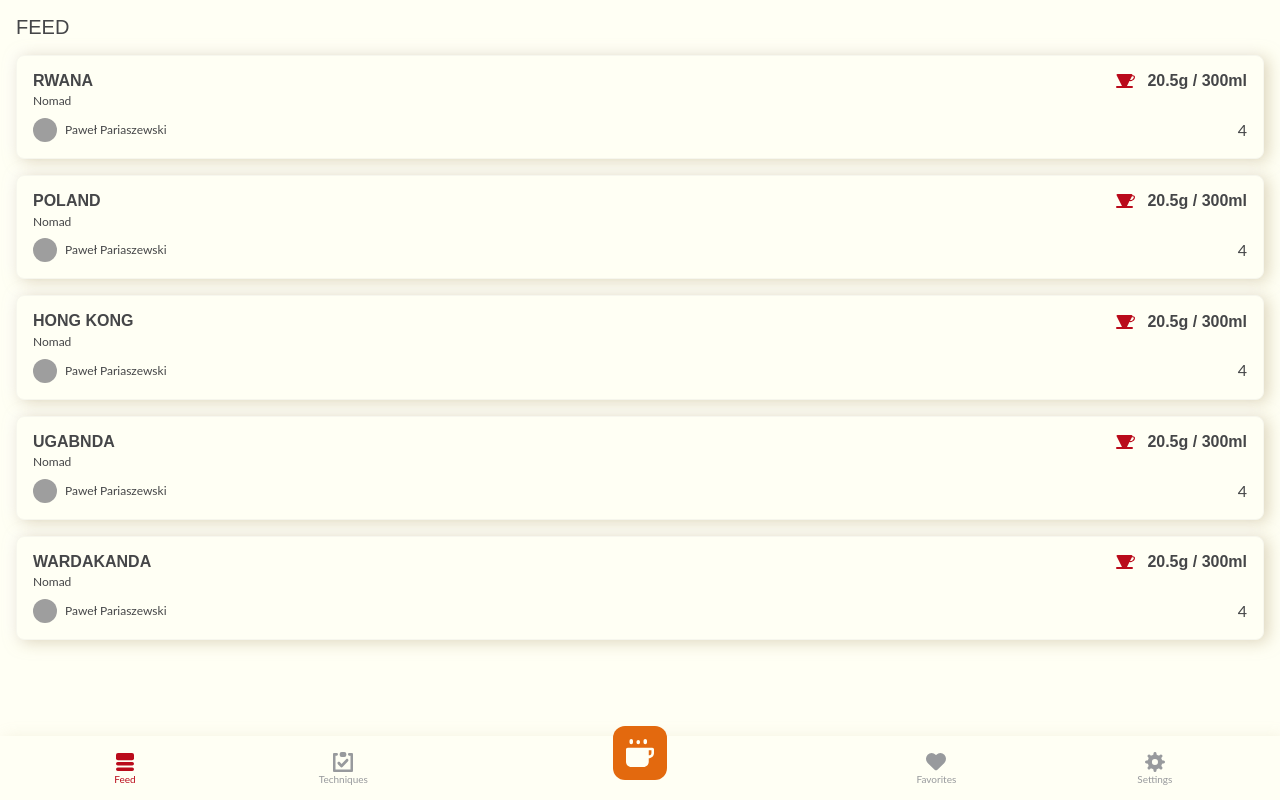
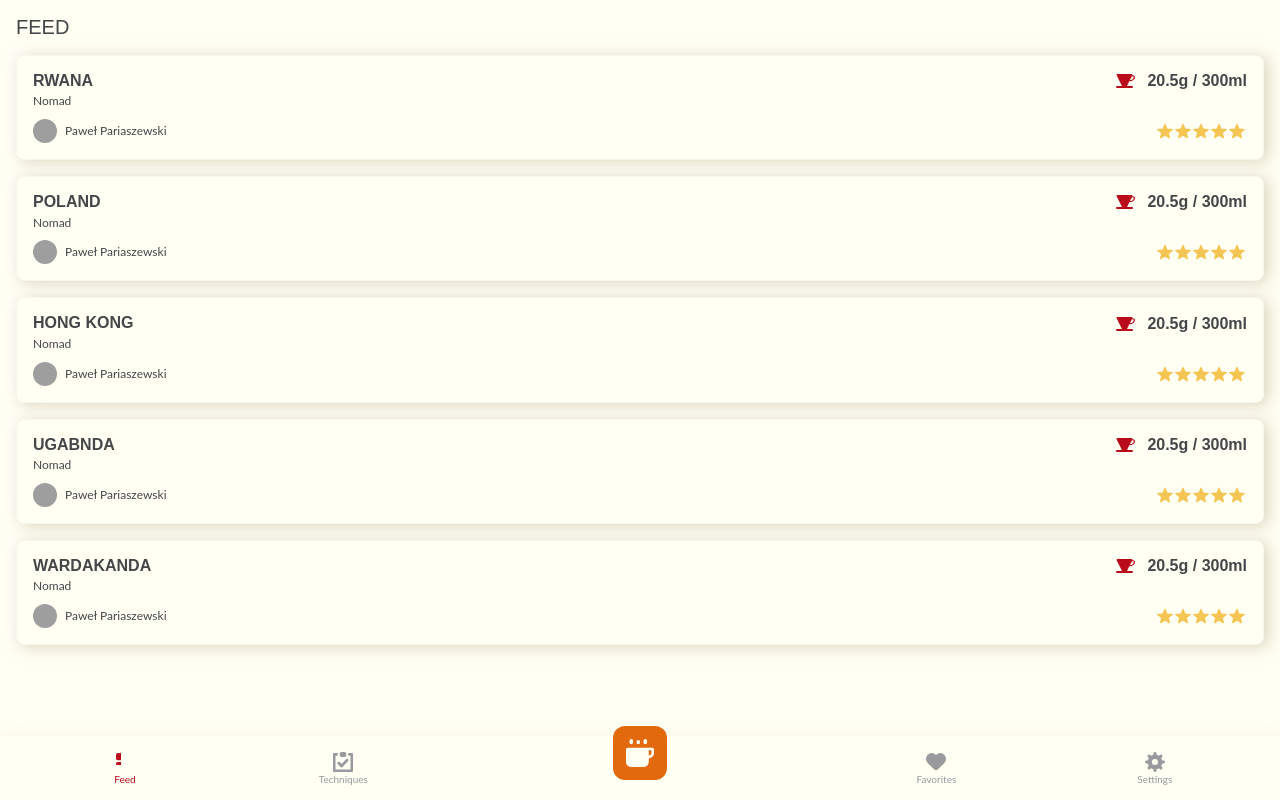
Before and after one commit to elpassion/coffen, a React (Create React App) app: page / in a window 1280 px wide. Built offline with nearby package versions, Linux system fonts and the light colour scheme; grey boxes are pictures that could not be loaded; what webfontloader would draw is missing.

Commit message:
Add Star Rating component with expanded state

```diff
--- a/src/components/BrewCard/index.tsx
+++ b/src/components/BrewCard/index.tsx
@@ -1,6 +1,8 @@
-import React from "react";
+import React, { useState } from "react";
 
-import CupIcon from "components/Svg/CupIcon";
+import { CupIcon } from "components/Svg/CupIcon";
+import { CoffeGrainIcon } from "components/Svg/CoffeGrainIcon";
+import { WaterDropIcon } from "components/Svg/WaterDropIcon";
 import { StarRarting } from "components/StarRarting";
 
 import {
@@ -11,42 +13,61 @@
   CoffeeMeasures,
   ExpandedDetails,
   TechniqueAuthor,
+  ExpandedTechnique,
+  ExpandedGrind,
+  ExpandedWater,
+  ExpandedActions,
+  ClickableWrapper,
+  ExpandedDate,
   MetaRow
 } from "./style";
 
 export interface BrewCardData {
   coffeeName: string;
-  onClick(): void;
 }
 
-export const BrewCard: React.FC<BrewCardData> = ({ onClick, coffeeName }) => {
+export const BrewCard: React.FC<BrewCardData> = ({ coffeeName }) => {
+  const [isExpanded, toggleExpand] = useState(false);
   return (
-    <Card
+    <Card>
+      <ClickableWrapper
         onClick={() => {
-        onClick();
+          toggleExpand(!isExpanded);
         }}
       >
         <TopRow>
           <CoffeeOrigin>{coffeeName}</CoffeeOrigin>
 
-        <CoffeeMeasures>
-          <CupIcon /> 20.5g / 300ml
+          <CoffeeMeasures isExpanded={isExpanded}>
+            <CupIcon /> {isExpanded ? "v60" : "20.5g / 300ml"}
           </CoffeeMeasures>
         </TopRow>
 
         <CoffeeRoastery>Nomad</CoffeeRoastery>
+      </ClickableWrapper>
 
-      <ExpandedDetails>
-        ...
-        <br />
-        ...
-        <br />
+      <ExpandedDetails isExpanded={isExpanded}>
+        <ExpandedTechnique>James Hoffman’s Ultimate v60</ExpandedTechnique>
+
+        <ExpandedGrind>
+          <CoffeGrainIcon /> 20.5g / Medium Fine grind
+        </ExpandedGrind>
+
+        <ExpandedWater>
+          <WaterDropIcon /> 300ml / 98°C
+        </ExpandedWater>
+
+        <ExpandedActions>
+          <button>Favourite</button>
+          <button>Brew</button>
+        </ExpandedActions>
+
+        <ExpandedDate>20/11/2019</ExpandedDate>
       </ExpandedDetails>
 
       <MetaRow>
         <TechniqueAuthor>
-          <img src="https://placekitten.com/48/48" alt="Author" />
-          Paweł Pariaszewski
+          <img src="https://placekitten.com/48/48" alt="Author" /> Paweł Pariaszewski
         </TechniqueAuthor>
 
         <StarRarting rating={4} />
--- a/src/components/BrewCard/style.ts
+++ b/src/components/BrewCard/style.ts
@@ -1,7 +1,7 @@
-import styled from "styled-components";
+import styled, { css } from "styled-components";
 import { rem, rgba } from "polished";
 
-import { colorName, size, font } from "styles";
+import { colorName, size, font, transitions } from "styles";
 import { OswaldType } from "styles/commonStyles";
 
 const AVATAR_SIZE = 24;
@@ -15,6 +15,8 @@
   box-shadow: ${rem(4)} ${rem(2)} ${rem(16)} ${rgba(colorName.shadows, 0.55)},
     ${rem(-4)} ${rem(-2)} ${rem(16)} ${colorName.white};
 `;
+
+export const ClickableWrapper = styled.div``;
 
 export const TopRow = styled.div`
   display: flex;
@@ -30,7 +32,7 @@
   text-transform: uppercase;
 `;
 
-export const CoffeeMeasures = styled.span`
+export const CoffeeMeasures = styled.span<{ isExpanded: boolean }>`
   ${OswaldType};
 
   display: flex;
@@ -45,15 +47,86 @@
     width: ${rem(19)};
     height: ${rem(14)};
   }
+
+  ${props =>
+    props.isExpanded &&
+    `
+        font-family: ${font.primary};
+      font-size: ${rem(font.size.small)};
+      font-weight: ${font.weight.regular};
+    `}
 `;
 export const CoffeeRoastery = styled.p`
   margin: ${rem(4)} 0 ${rem(10)};
   font-size: ${rem(font.size.small)};
 `;
 
-export const ExpandedDetails = styled.div`
-  height: 0;
+export const ExpandedDetails = styled.div<{ isExpanded: boolean }>`
+  height: ${rem(1)};
+  opacity: 0;
   overflow: hidden;
+  transition: all 0.8s ${transitions.spring};
+
+  ${props =>
+    props.isExpanded &&
+    `
+        opacity: 1;
+        height: ${rem(144)};
+    `}
+`;
+
+export const ExpandedElementBase = css`
+  margin: 0 0 ${rem(8)};
+  font-size: ${rem(font.size.normal)};
+`;
+
+export const BaseForIcons = css`
+  display: flex;
+  align-items: center;
+
+  & > svg {
+    display: block;
+    margin: ${rem(2)} ${rem(8)} 0 0;
+    width: ${rem(16)};
+    height: ${rem(16)};
+  }
+`;
+
+export const ExpandedTechnique = styled.p`
+  ${ExpandedElementBase};
+  ${OswaldType};
+
+  font-weight: ${font.weight.semiBold};
+`;
+
+export const ExpandedGrind = styled.p`
+  ${ExpandedElementBase};
+  ${OswaldType};
+  ${BaseForIcons};
+`;
+
+export const ExpandedWater = styled.p`
+  ${OswaldType};
+  ${BaseForIcons};
+
+  margin: 0 0 ${rem(size.defaultPadding)};
+`;
+
+export const ExpandedActions = styled.div`
+  display: flex;
+  justify-content: space-between;
+  align-items: center;
+  margin: 0 0 ${rem(size.defaultPadding)};
+
+  & > button {
+    flex: 0 0 48%;
+  }
+`;
+
+export const ExpandedDate = styled.p`
+  margin: 0;
+  text-align: right;
+  font-size: ${rem(font.size.small)};
 `;
 
 export const MetaRow = styled.div`
--- a/src/components/StarRarting/index.tsx
+++ b/src/components/StarRarting/index.tsx
@@ -1,9 +1,22 @@
 import React from "react";
+
+import { RatingWrapper } from "./style";
+import { StarIcon } from "components/Svg/StarIcon";
 
 export interface StarRartingProps {
   rating: number;
 }
 
 export const StarRarting: React.FC<StarRartingProps> = ({ rating }) => {
-  return <>{rating}</>;
+  console.log(rating);
+
+  return (
+    <RatingWrapper>
+      <StarIcon />
+      <StarIcon />
+      <StarIcon />
+      <StarIcon />
+      <StarIcon />
+    </RatingWrapper>
+  );
 };
--- /dev/null
+++ b/src/components/StarRarting/style.ts
@@ -0,0 +1,14 @@
+import styled from "styled-components";
+import { rem } from "polished";
+
+export const RatingWrapper = styled.div`
+  display: flex;
+  align-items: center;
+
+  & > svg {
+    display: block;
+    margin: 0 ${rem(2)} 0 0;
+    width: ${rem(16)};
+    height: ${rem(16)};
+  }
+`;
--- /dev/null
+++ b/src/components/Svg/CoffeGrainIcon.tsx
@@ -0,0 +1,12 @@
+import React from "react";
+
+export const CoffeGrainIcon: React.FC = props => {
+  return (
+    <svg xmlns="http://www.w3.org/2000/svg" fill="none" viewBox="0 0 16 16" {...props}>
+      <path
+        fill="#BA0B1B"
+        d="M8 2C5.519 2 3.5 4.691 3.5 8s2.019 6 4.5 6 4.5-2.691 4.5-6S10.481 2 8 2zm.403 10.796a.5.5 0 11-.806-.592c1.3-1.776.717-2.732-.024-3.944-.746-1.22-1.673-2.74.023-5.056a.5.5 0 01.807.592c-1.3 1.775-.717 2.732.024 3.943.746 1.221 1.673 2.741-.024 5.057z"
+      />
+    </svg>
+  );
+};
--- a/src/components/Svg/CupIcon.tsx
+++ b/src/components/Svg/CupIcon.tsx
@@ -12,5 +12,3 @@
     </svg>
   );
 };
-
-export default CupIcon;
--- /dev/null
+++ b/src/components/Svg/StarIcon.tsx
@@ -0,0 +1,33 @@
+import React from "react";
+
+export const StarIcon: React.FC = props => {
+  return (
+    <svg xmlns="http://www.w3.org/2000/svg" fill="none" viewBox="0 0 16 15" {...props}>
+      <g clipPath="url(#clip0)">
+        <path
+          fill="#F4C553"
+          fillRule="evenodd"
+          d="M7.998 12.29l4.457 2.647c.327.195.733-.093.646-.458l-1.18-4.988 3.93-3.351a.425.425 0 00-.25-.747l-5.18-.432L8.393.26a.432.432 0 00-.793 0l-2.026 4.7-5.18.432a.423.423 0 00-.242.747l3.93 3.35-1.18 4.989c-.086.365.319.653.646.458l4.449-2.647z"
+          clipRule="evenodd"
+        />
+      </g>
+      <g clipPath="url(#clip1)">
+        <path
+          fill="#F4C553"
+          fillRule="evenodd"
+          d="M7.998 12.29l4.457 2.647c.327.195.733-.093.646-.458l-1.18-4.988 3.93-3.351a.425.425 0 00-.25-.747l-5.18-.432L8.393.26a.432.432 0 00-.793 0l-2.026 4.7-5.18.432a.423.423 0 00-.242.747l3.93 3.35-1.18 4.989c-.086.365.319.653.646.458l4.449-2.647z"
+          clipRule="evenodd"
+        />
+      </g>
+
+      <defs>
+        <clipPath id="clip0">
+          <path fill="#fff" d="M0 0H8V15H0z" />
+        </clipPath>
+        <clipPath id="clip1">
+          <path fill="#fff" d="M0 0H8V15H0z" transform="translate(8)" />
+        </clipPath>
+      </defs>
+    </svg>
+  );
+};
--- /dev/null
+++ b/src/components/Svg/WaterDropIcon.tsx
@@ -0,0 +1,12 @@
+import React from "react";
+
+export const WaterDropIcon: React.FC = props => {
+  return (
+    <svg xmlns="http://www.w3.org/2000/svg" fill="none" viewBox="0 0 16 16" {...props}>
+      <path
+        fill="#BA0B1B"
+        d="M8 14c2.175 0 4.5-1.65 4.5-4.5C12.5 6.875 8 2 8 2S3.5 6.875 3.5 9.5C3.5 12.35 5.825 14 8 14z"
+      />
+    </svg>
+  );
+};
```
Lines whose indentation alone changed are shown as unchanged.
